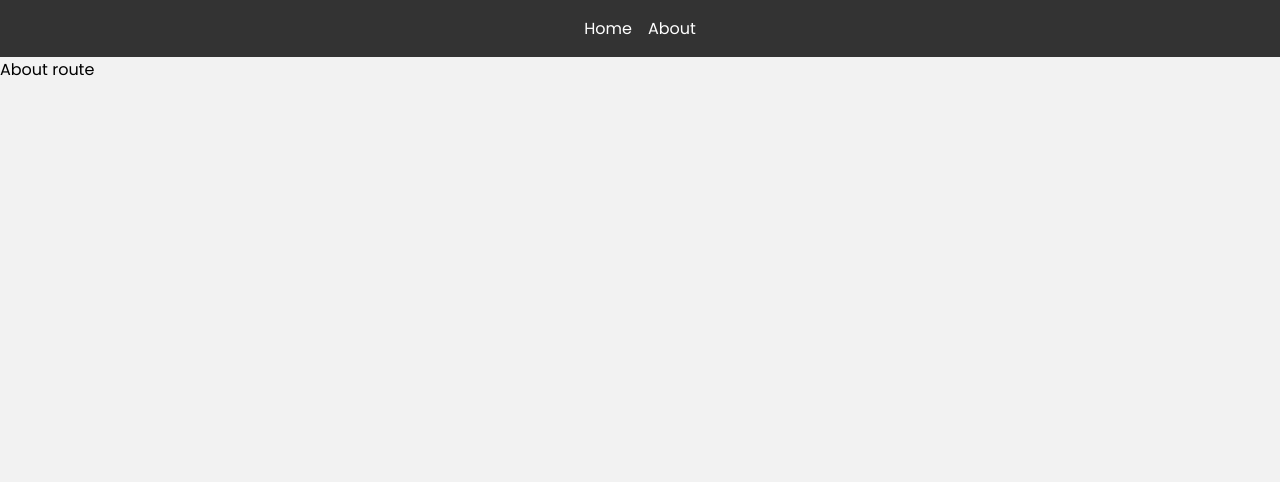
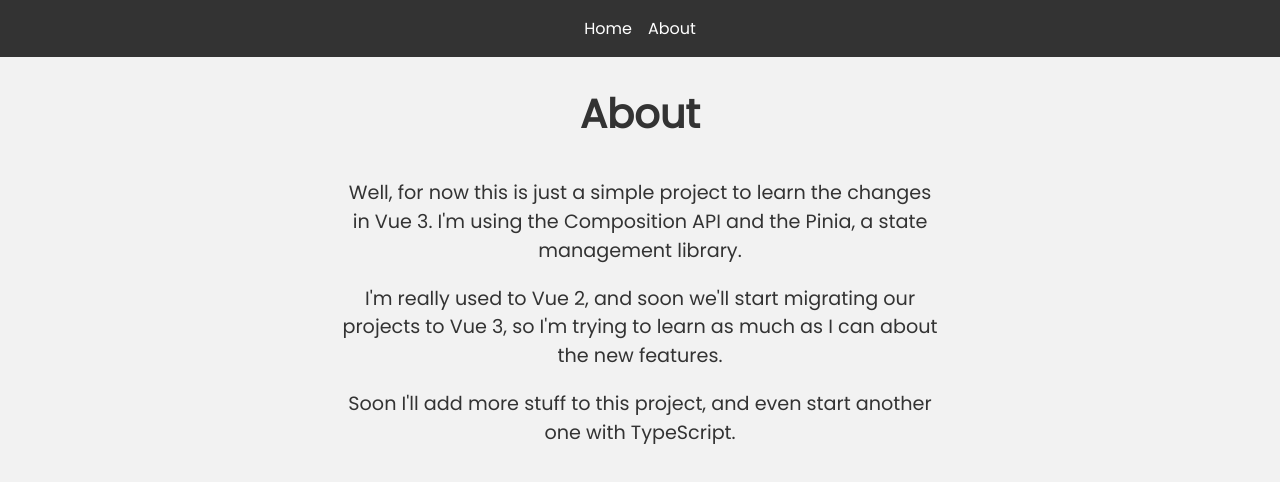
Before and after one commit to matheus-foscarinid/100-reasons-why, a Vue app: page /about in a window 1280 px wide. Shown: the top 482 px of the page. Built offline with nearby package versions, Linux system fonts and the light colour scheme.

Commit message:
feat(about): adding about simple text

```diff
--- a/src/views/AboutView.vue
+++ b/src/views/AboutView.vue
@@ -1,59 +1,34 @@
 <template>
-  About route
+  <div class="about-container">
+    <h1 class="title">About</h1>
+    <div class="text-container">
+      <p>Well, for now this is just a simple project to learn the changes in Vue 3. I'm using the Composition API and the Pinia, a state management library.</p>
+      <p>I'm really used to Vue 2, and soon we'll start migrating our projects to Vue 3, so I'm trying to learn as much as I can about the new features.</p>
+      <p>Soon I'll add more stuff to this project, and even start another one with TypeScript.</p>
+    </div>
+  </div>
 </template>
 
-<style scoped>
+<style lang="scss" scoped>
 
-.home-container {
+.about-container {
   display: flex;
   flex-direction: column;
   align-items: center;
   justify-content: center;
-}
-.title {
-  font-size: 2.5rem;
-  font-weight: 700;
-  color: #333;
-  margin-bottom: 1rem;
-}
+  & .title {
+    font-size: 2.5rem;
+    font-weight: 700;
+    color: #333;
+    margin-bottom: 1rem;
+  }
 
-.pot {
-  width: 400px;
-  height: fit-content;
-  align-self: center;
-  transition: all 0.3s ease;
-  animation: float 4s ease-in-out infinite;
-  margin-top: -300px;
-}
-
-.hearts {
-  width: 800px;
-  height: fit-content;
-  animation: vertical-floating 6s ease-in-out infinite;
-}
-
-@keyframes float {
-  0% {
-    transform: translateY(0);
-  }
-  50% {
-    transform: translateY(-10px);
-  }
-  100% {
-    transform: translateY(0);
+  & .text-container {
+    font-size: 1.2rem;
+    color: #333;
+    text-align: center;
+    line-height: 1.5;
+    max-width: 600px;
   }
 }
-
-@keyframes vertical-floating {
-  0% {
-    transform: translateY(0);
-  }
-  50% {
-    transform: translateY(-5px);
-  }
-  100% {
-    transform: translateY(0);
-  }
-}
-
 </style>
```
